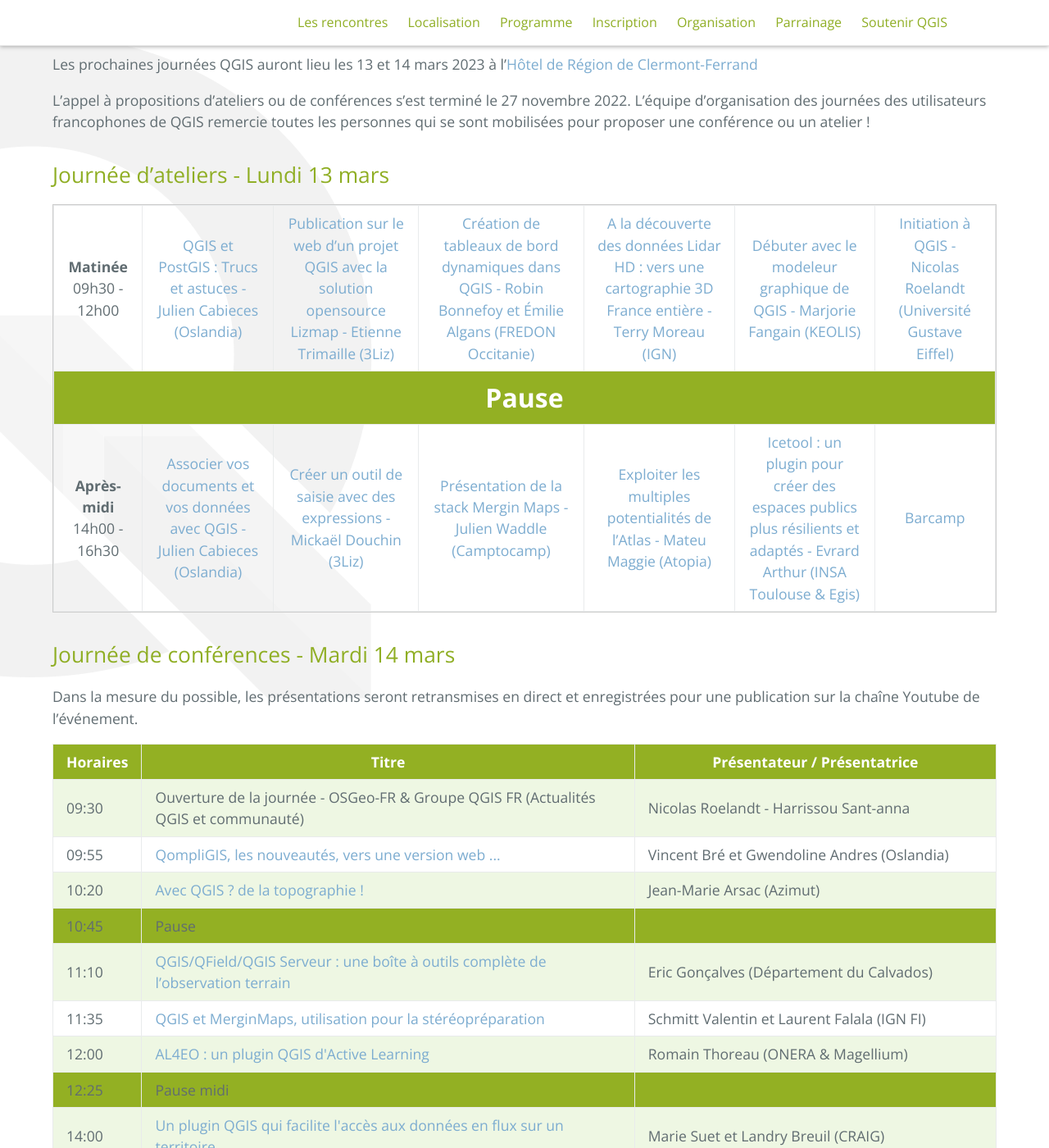
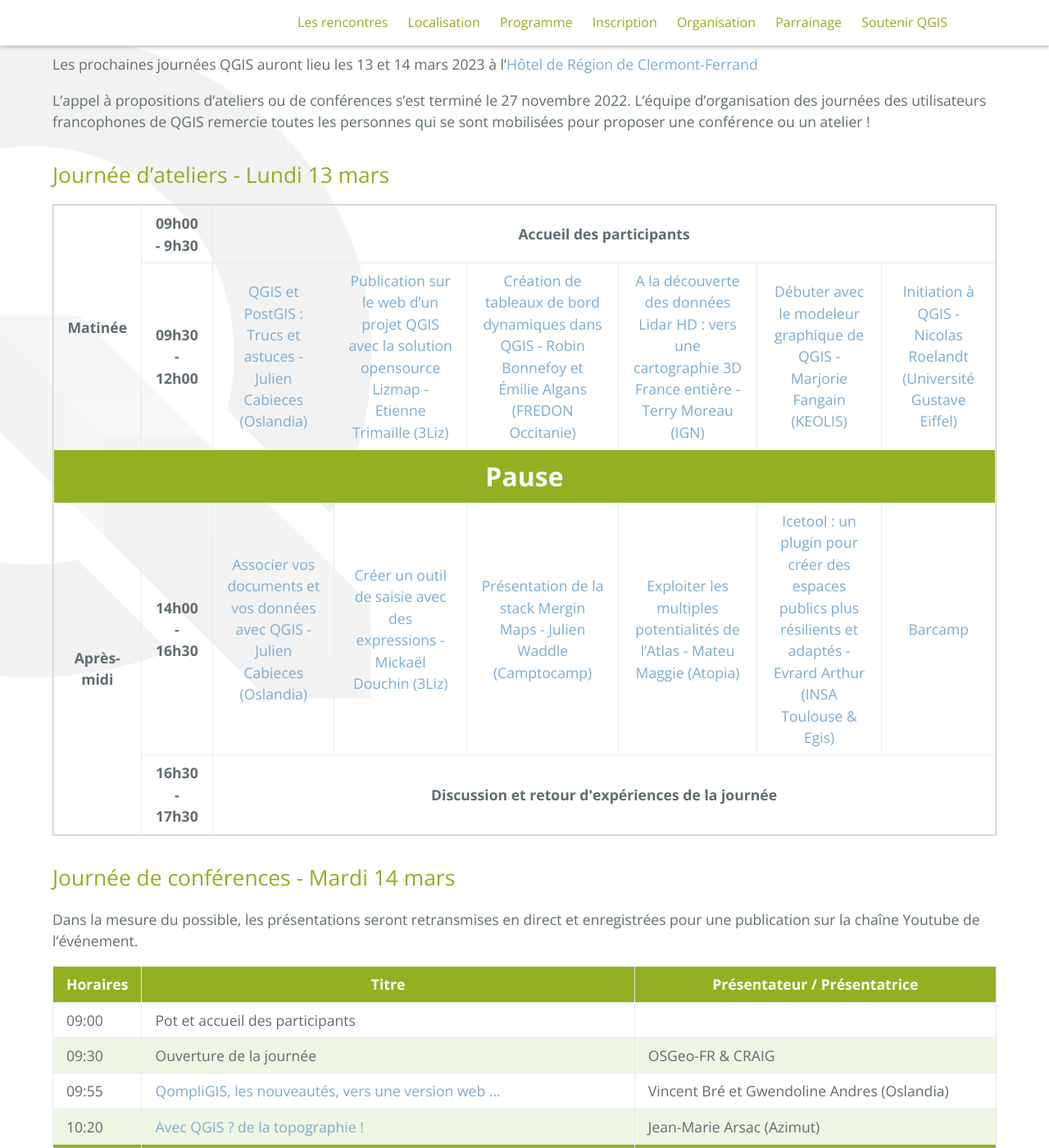
Before and after one commit to OSGeo-fr/QGIS-conf-fr-website, a Jekyll site: the page built from z20_programme.md, in a window 1280 px wide and 1400 px high, scrolled down 447 px. Shown: the whole window at 82% size. Built offline with Jekyll 4.4.1, drawn with Linux system fonts in a browser that asks for light colours.

Commit message:
Un peu plus de détails sur les journées

```diff
--- a/z20_programme.md
+++ b/z20_programme.md
@@ -14,7 +14,12 @@ L'appel à propositions d'ateliers ou de conférences s'est terminé le 27 novem
 <table class="atelier-table">
     <tbody>
         <tr class="atelier">
-            <td><b>Matinée</b><br>09h30 - 12h00</td>
+            <td rowspan=2><b>Matinée</b></td>
+            <td><b>09h00 - 9h30</b></td>
+            <td colspan=7><b>Accueil des participants</b></td>
+        </tr>
+        <tr class="atelier">
+            <td><b>09h30 - 12h00</b></td>
             <td><a href="#qgis-et-postgis--trucs-et-astuces---julien-cabieces-oslandia">QGIS et PostGIS : Trucs et astuces - Julien Cabieces (Oslandia)</a></td>
             <td><a href="#publication-sur-le-web-dun-projet-qgis-avec-la-solution-opensource-lizmap---etienne-trimaille-3liz">Publication sur le web d’un projet QGIS avec la solution opensource Lizmap - Etienne Trimaille (3Liz)</a></td>
             <td><a href="#création-de-tableaux-de-bord-dynamiques-dans-qgis---robin-bonnefoy-et-émilie-algans-fredon-occitanie">Création de tableaux de bord dynamiques dans QGIS - Robin Bonnefoy et Émilie Algans (FREDON Occitanie)</a></td>
@@ -23,16 +28,21 @@ L'appel à propositions d'ateliers ou de conférences s'est terminé le 27 novem
             <td><a href="#initiation-à-qgis---nicolas-roelandt-université-gustave-eiffel">Initiation à QGIS - Nicolas Roelandt (Université Gustave Eiffel)</a></td>
          </tr>
         <tr class="pause-atelier">
-            <td colspan=7><b>Pause</b></td>
+            <td colspan=9><b>Pause</b></td>
         </tr>
         <tr class="atelier">
-            <td><b>Après-midi</b><br>14h00 - 16h30</td>
-            <td><a href="#associer-vos-documents-et-vos-données-avec-qgis---julien-cabieces-oslandia">Associer vos documents et vos données avec QGIS - Julien Cabieces (Oslandia)</a></td>
+            <td rowspan=2><b>Après-midi</b></td>
+             <td><b>14h00 - 16h30</b></td>
+           <td><a href="#associer-vos-documents-et-vos-données-avec-qgis---julien-cabieces-oslandia">Associer vos documents et vos données avec QGIS - Julien Cabieces (Oslandia)</a></td>
             <td><a href="#créer-un-outil-de-saisie-avec-des-expressions---mickaël-douchin-3liz">Créer un outil de saisie avec des expressions - Mickaël Douchin (3Liz)</a></td>
             <td><a href="#présentation-de-la-stack-mergin-maps---julien-waddle-camptocamp">Présentation de la stack Mergin Maps - Julien Waddle (Camptocamp)</a></td>
             <td><a href="#exploiter-les-multiples-potentialités-de-latlas---maggie-mateu-atopia">Exploiter les multiples potentialités de l’Atlas - Mateu Maggie (Atopia)</a></td>
             <td><a href="#icetool--plugin-pour-créer-des-espaces-publics-plus-résilients-et-adaptés---arthur-evrard-insa-toulouse--egis">Icetool : un plugin pour créer des espaces publics plus résilients et adaptés - Evrard Arthur (INSA Toulouse & Egis)</a></td>
             <td><a href="#barcamp">Barcamp</a></td>
+        </tr>
+        <tr class="atelier">
+            <td><b>16h30 - 17h30</b></td>
+            <td colspan=8><b>Discussion et retour d'expériences de la journée</b></td>
         </tr>
     </tbody>
 </table>
@@ -51,10 +61,15 @@ et enregistrées pour une publication sur la chaîne Youtube de l'événement.
     </tr>
   </thead>
   <tbody>
+    <tr class="pair">
+      <td>09:00</td>
+      <td>Pot et accueil des participants</td>
+      <td></td>
+    </tr>
     <tr class="impair">
       <td>09:30</td>
-      <td>Ouverture de la journée - OSGeo-FR & Groupe QGIS FR (Actualités QGIS et communauté)</td>
-      <td>Nicolas Roelandt - Harrissou Sant-anna</td>
+      <td>Ouverture de la journée</td>
+      <td>OSGeo-FR & CRAIG</td>
     </tr>
     <tr class="pair">
       <td>09:55</td>
```
